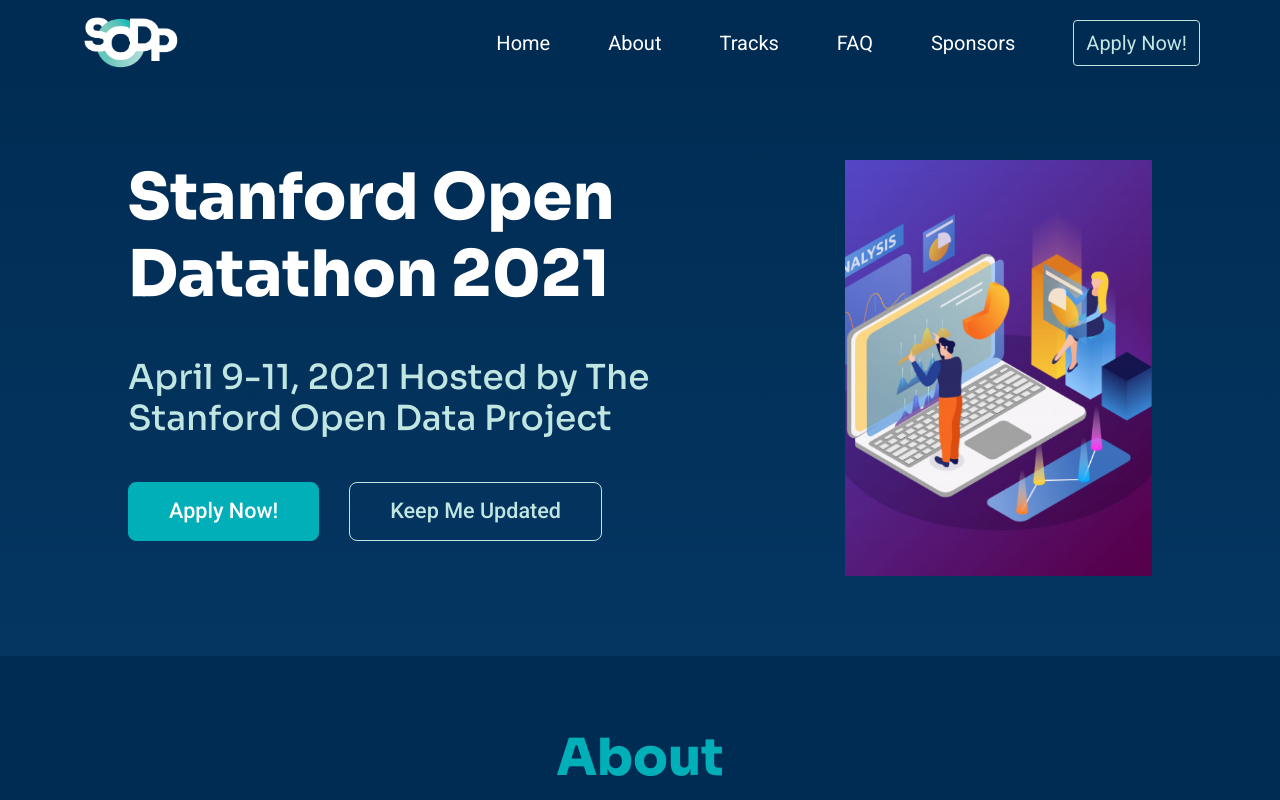
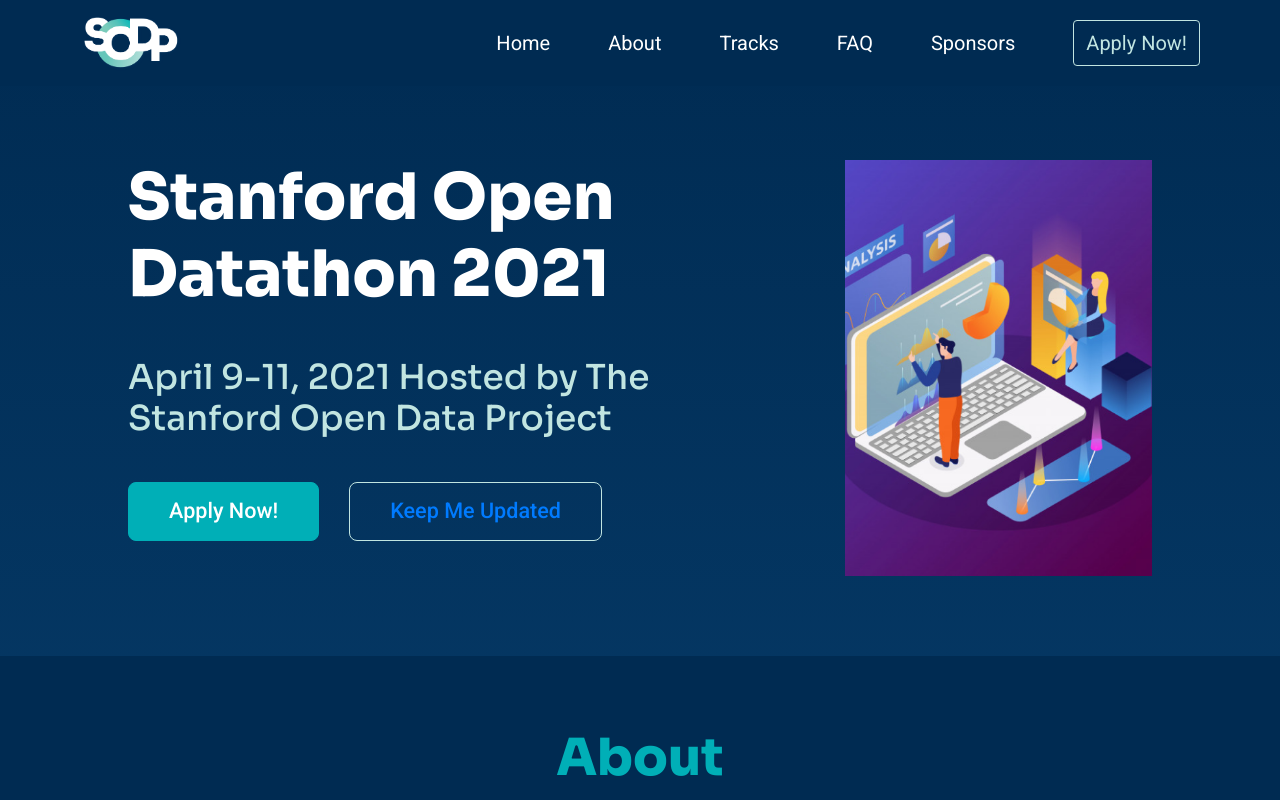
Before and after one commit to StanfordOpenData/stanford-open-datathon, a React (Create React App) app: page / in a window 1280 px wide. Shown: the top 800 px of the page. Built offline with nearby package versions, Linux system fonts and the light colour scheme.

Commit message:
Update mailchimp link

```diff
--- a/src/components/home.jsx
+++ b/src/components/home.jsx
@@ -13,7 +13,7 @@
             <a href="https://docs.google.com/forms/d/e/1FAIpQLSekpg0-j0vEGCWg9ZM534NdDofMMaJggohJXFv6b1MrGPUYpw/viewform"
             target="_blank" rel="noopener noreferrer">Apply Now!</a>
           </Button>
-          <Button variant="outline-primary shadow-none">Keep Me Updated</Button>
+          <Button variant="outline-primary shadow-none"><a href="http://eepurl.com/hnqk9H" target="_blank" rel="noopener noreferrer">Keep Me Updated</a></Button>
         </div>
       </div>
       <img id="Hero" src={Hero} alt="hero"/>
```
